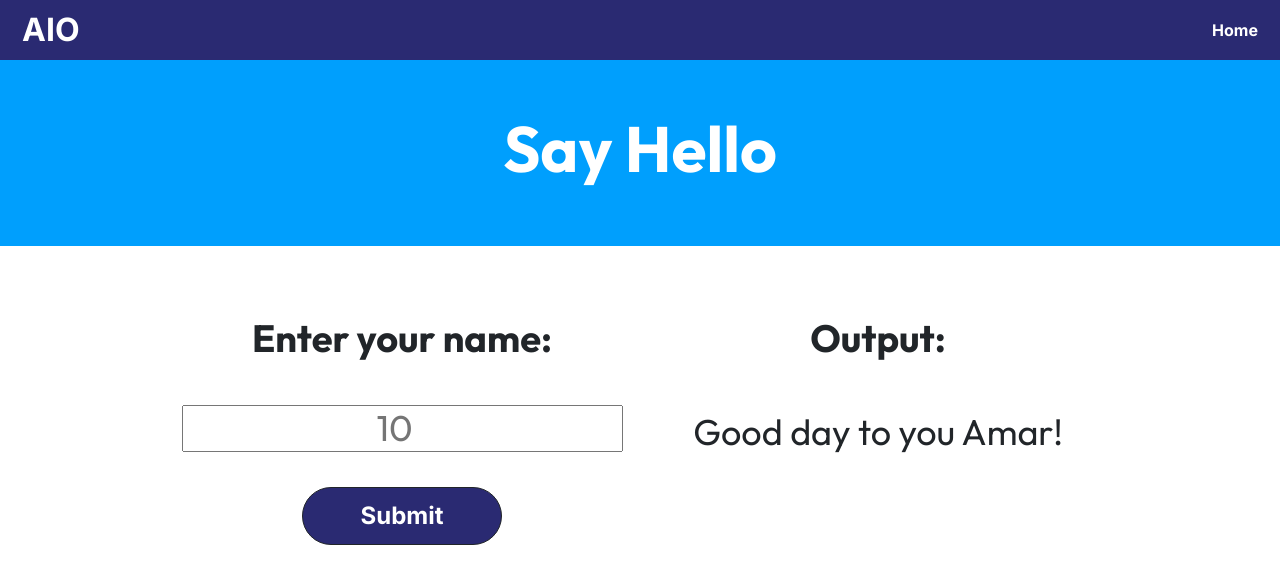
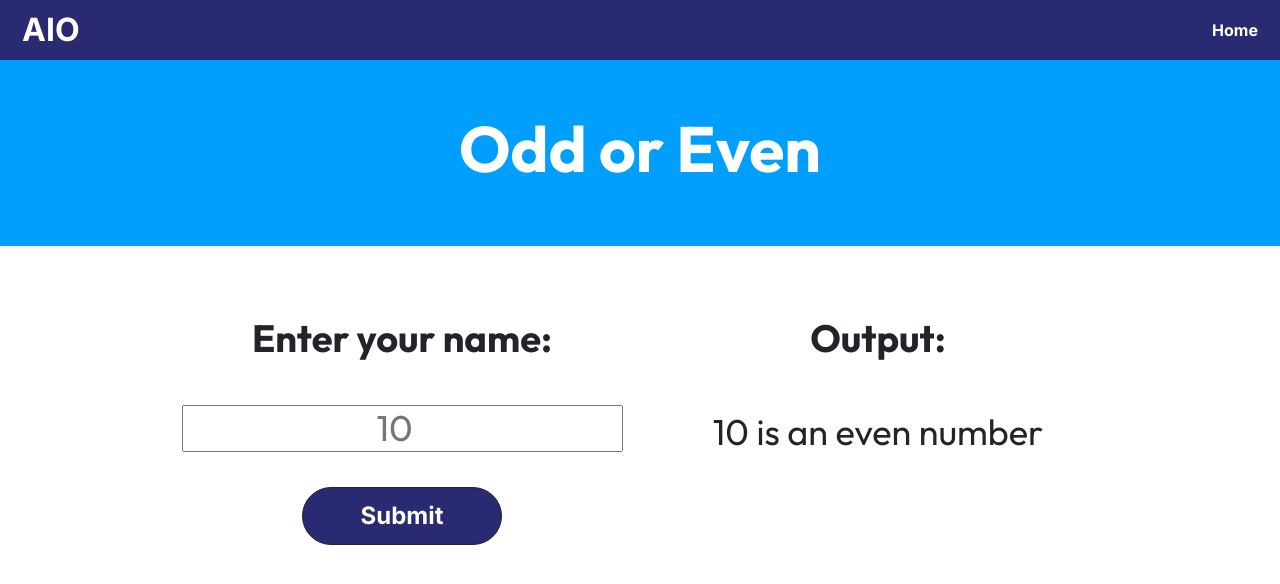
Before and after one commit to mannamar/MannAAllForOneReact, a React (Create React App) app: page /OddOrEven in a window 1280 px wide. Shown: the top 584 px of the page. Built offline with nearby package versions, Linux system fonts and the light colour scheme.

Commit message:
Odd or Even Complete (And Various Hero Text)

```diff
--- a/src/componenets/GreaterThan.js
+++ b/src/componenets/GreaterThan.js
@@ -10,7 +10,7 @@ export default function GreaterThan() {
     return (
         <>
             <Container fluid className='hero-cont d-flex align-items-center justify-content-center'>
-                <h1>Say Hello</h1>
+                <h1>Greater or Less Than</h1>
             </Container>
 
             <Container fluid className="pages-cont">
--- a/src/componenets/OddOrEven.js
+++ b/src/componenets/OddOrEven.js
@@ -5,11 +5,11 @@ import { GetOddOrEven } from '../services/DataServices';
 
 export default function OddOrEven() {
     const [num, setNum] = useState('');
-    const [response, setResponse] = useState('Good day to you Amar!');
+    const [response, setResponse] = useState('10 is an even number');
     return (
         <>
             <Container fluid className='hero-cont d-flex align-items-center justify-content-center'>
-                <h1>Say Hello</h1>
+                <h1>Odd or Even</h1>
             </Container>
 
             <Container fluid className="pages-cont">
--- a/src/componenets/SayHello.js
+++ b/src/componenets/SayHello.js
@@ -8,11 +8,8 @@ export default function SayHello() {
     const [response, setResponse] = useState('Good day to you Amar!');
     const handleKeyDown = async (event) => {
         if (event.key === 'Enter') {
-            console.log('Enter');
             setResponse( await GetHello(name) );
             setName('');
-        } else {
-
         }
     }
     return (
```
